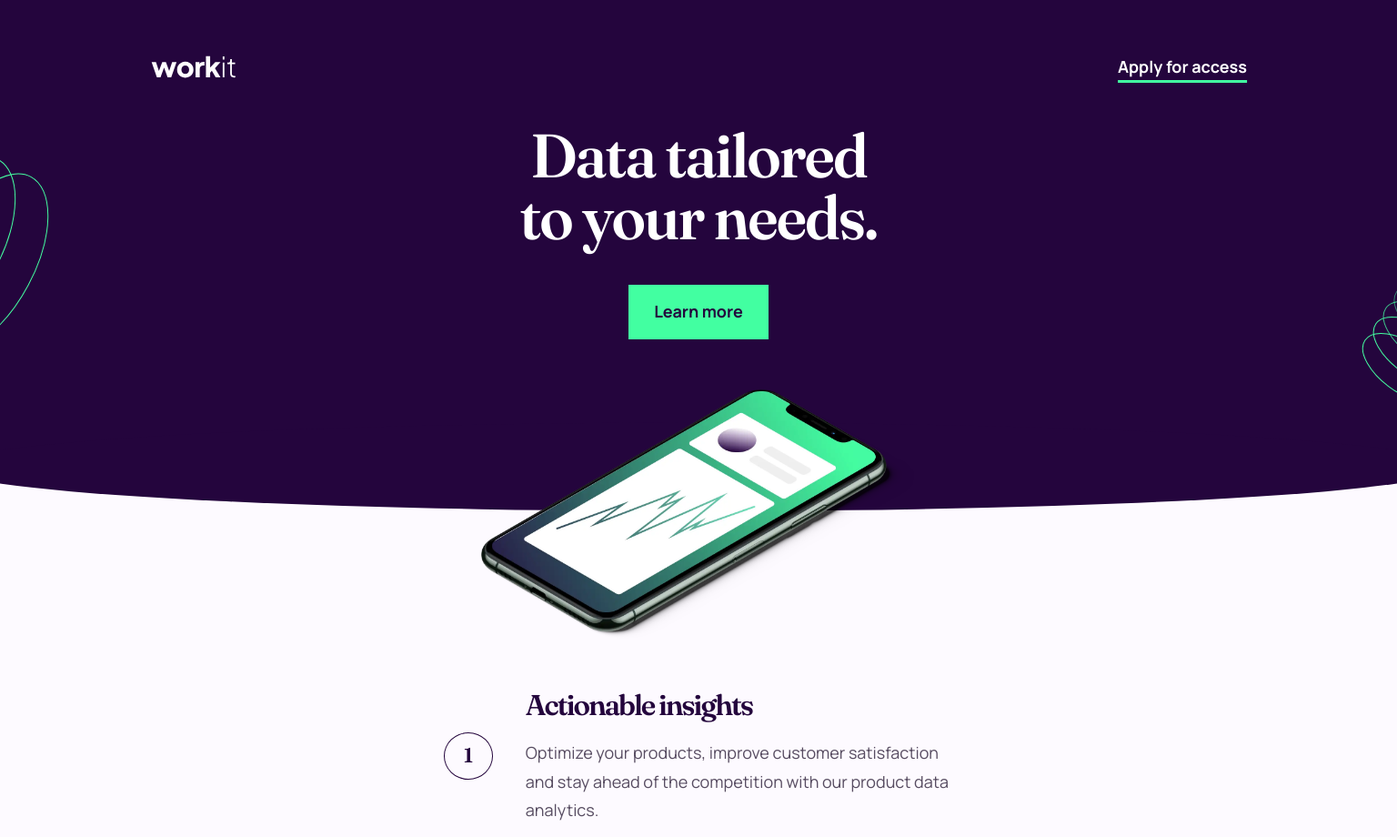
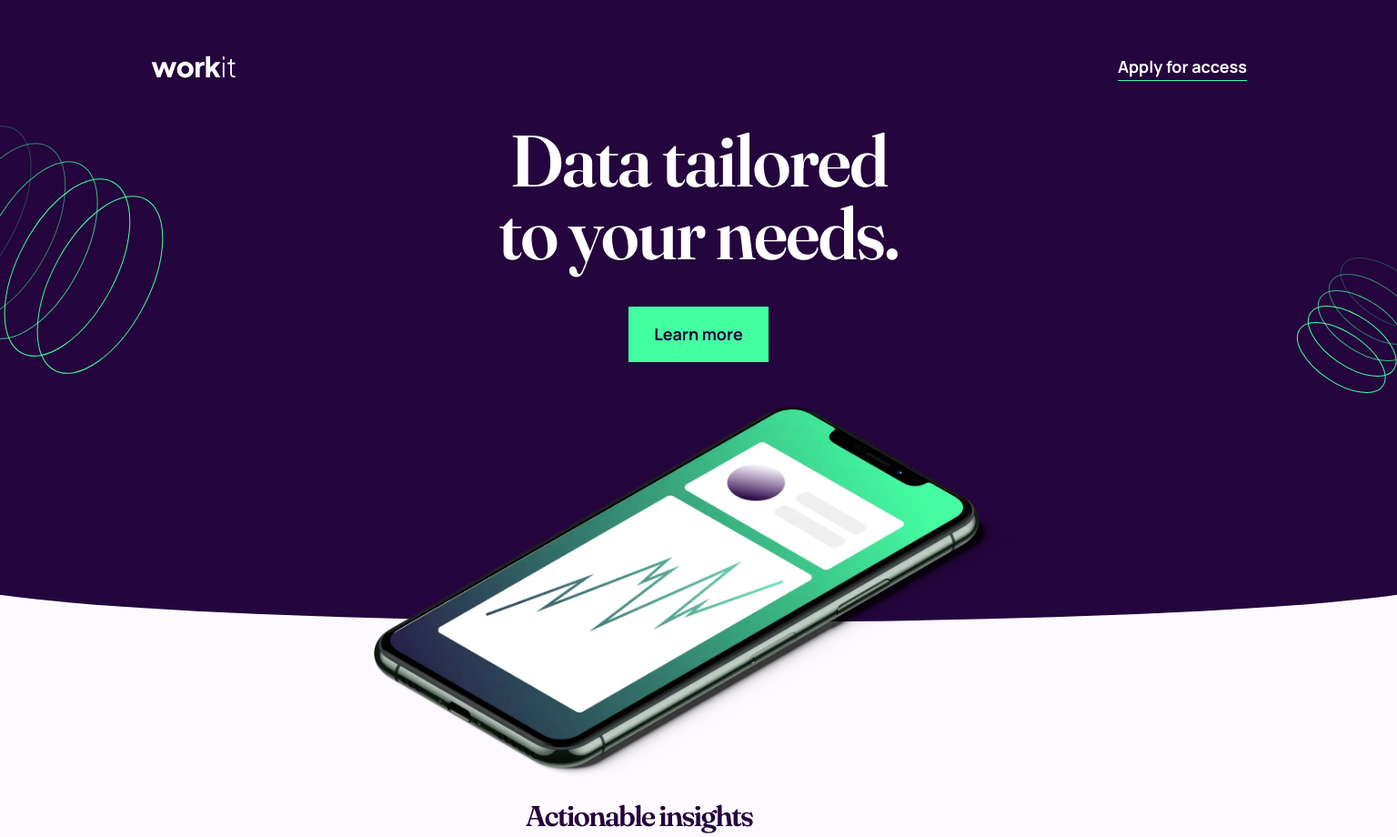
Before and after one commit to meilani/workitLandingPage, a plain HTML site: page index.html in a window 1536 px wide. Shown: the top 920 px of the page at 91% size. Drawn offline with Linux system fonts and the light colour scheme.

Commit message:
hero section style desktop

```diff
--- a/style.scss
+++ b/style.scss
@@ -73,6 +73,10 @@
 
     @media screen and (min-width: 768px) {
       font-size: 3.75rem;
+    }
+
+    @media screen and (min-width: 1440px) {
+      font-size: 4.44rem;
     }
   }
 
@@ -161,7 +165,7 @@ header {
     }
 
     @media screen and (min-width: 1440px) {
-      padding: 3.22rem 9.16rem 2.65rem;
+      padding: 3.22rem 9.16rem 0rem;
     }
 
     a {
@@ -190,6 +194,12 @@ header {
     max-height: 385px;
   }
 
+  @media screen and (min-width: 1440px) {
+    background-position: -7.34rem 1.47rem, calc(100% + 2.75rem) 9.88rem;
+    padding-top: 2.65rem;
+    max-height: 555px;
+  }
+
   .heading-l {
     margin: 0 auto 2.5rem;
     max-inline-size: 12ch;
@@ -198,6 +208,7 @@ header {
     @media screen and (min-width: 768px) {
       margin: 0 auto 2.25rem;
     }
+
   }
 
   .underline {
@@ -221,6 +232,11 @@ header {
       width: 514px;
       height: auto;
       transform: translateY(20%);
+    }
+
+    @media screen and (min-width: 1440px) {
+      width: 767px;
+      transform: translateY(12%);
     }
   }
 
```
Also changed, not shown: style.css, 1 other file.
